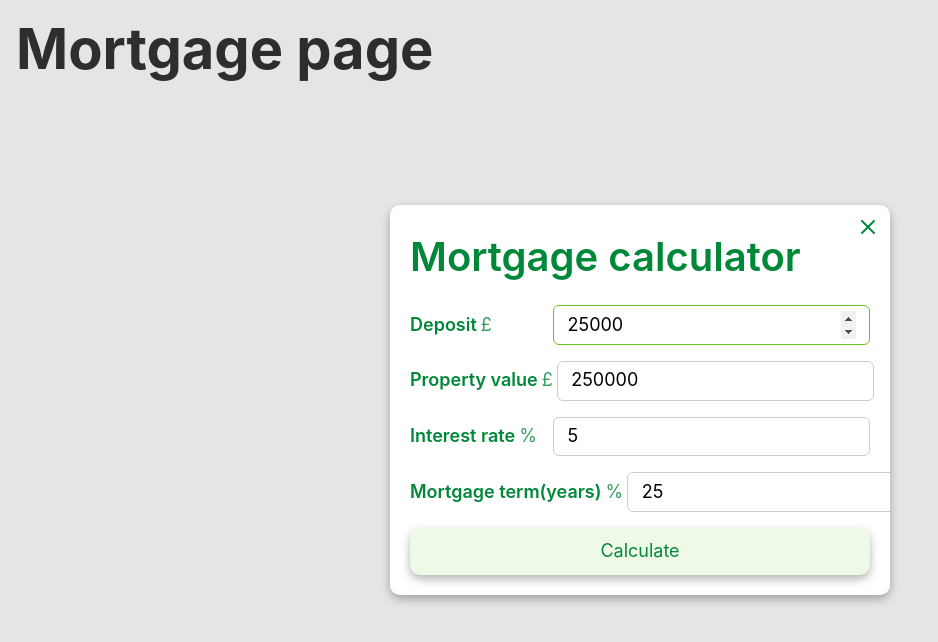
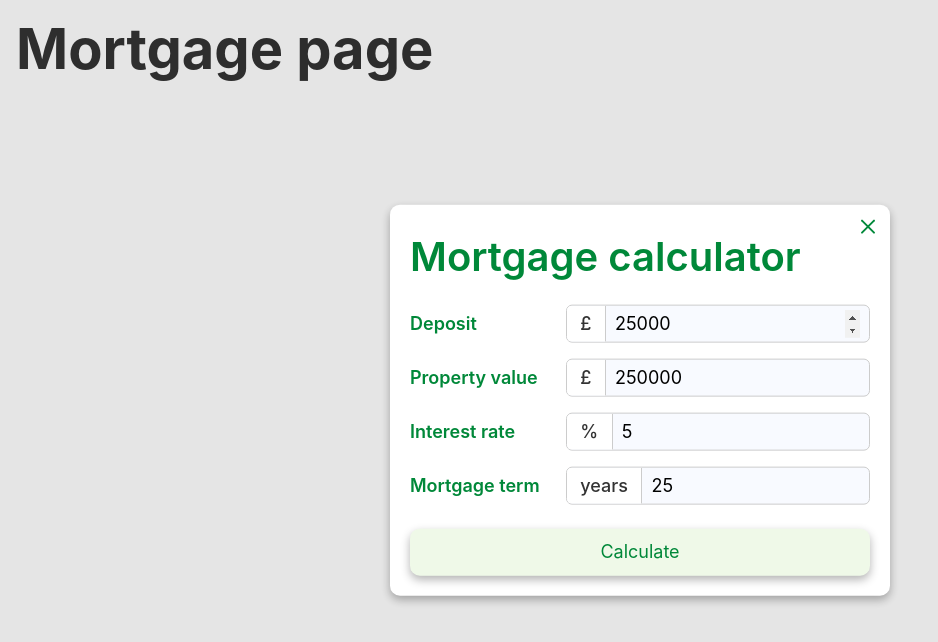
Before and after one commit to magda5281/mortgage-calculator, a React (Create React App) app: page / in a window 1280 px wide. Both pictures are taken after a click on the button "Mortgage calculator". Shown: the top 642 px of the page, without its empty margins (0-938 px from the left). Built offline with nearby package versions, Linux system fonts and the light colour scheme.

Commit message:
Update input fields styles and format

```diff
--- a/src/components/FormField.tsx
+++ b/src/components/FormField.tsx
@@ -8,13 +8,13 @@ interface FieldProps {
 
 export function Field({ label, unit, error, children }: FieldProps) {
   return (
-    <div>
+    <div className="form_group">
       <div className="form_field">
-        <label className="field_label">
-          {label}
-          {unit && <span className="field_unit"> {unit}</span>}
-        </label>
-        {children}
+        <label className="field_label">{label}</label>
+        <div className={`input_wrapper ${unit ? 'has-unit' : ''}`}>
+          {unit && <span className="field_unit">{unit}</span>}
+          {children}
+        </div>
       </div>
       <p className="field_error">{error || ''}</p>
     </div>
--- a/src/components/MortgageCalculatorForm.tsx
+++ b/src/components/MortgageCalculatorForm.tsx
@@ -78,8 +78,8 @@ export const MortgageCalculatorForm = ({
       </Field>
 
       <Field
-        label={'Mortgage term(years)'}
-        unit={'%'}
+        label={'Mortgage term'}
+        unit={'years'}
         error={errors?.mortgageTerm?.message}>
         <input
           type="number"
--- a/src/styles/form.css
+++ b/src/styles/form.css
@@ -2,10 +2,14 @@
   display: flex;
   flex-direction: column;
 }
+
 .form_field {
   display: flex;
   flex-direction: column;
   gap: 0.25rem;
+}
+.form_group:last-of-type {
+  margin-bottom: 0.5rem;
 }
 
 .field_label {
@@ -17,9 +21,38 @@
   white-space: nowrap;
 }
 
+.input_wrapper {
+  display: flex;
+  align-items: center;
+  border: 1px solid #ccc;
+  border-radius: 6px;
+  overflow: hidden;
+  background-color: #f8faff;
+  width: 100%;
+}
+.input_wrapper input {
+  flex: 1;
+  border: none;
+  outline: none;
+  background: transparent;
+}
+
+/* Unit box inside the input wrapper */
 .field_unit {
-  font-weight: normal;
-  opacity: 0.8;
+  padding: 0.2em 0.75em;
+  background-color: #fff;
+  font-weight: 500;
+  color: #333;
+  border-right: 1px solid #ccc;
+  display: flex;
+  align-items: center;
+  height: 100%;
+}
+
+/* If the unit should be on the right (optional) */
+.input_wrapper.unit-right .field_unit {
+  border-right: none;
+  border-left: 1px solid #ccc;
 }
 
 .field_error {
@@ -28,6 +61,7 @@
   margin: 0;
   min-height: 1rem;
   transition: color 0.2s;
+  font-style: italic;
 }
 
 /* On tablets and up */
@@ -36,4 +70,7 @@
     flex-direction: row;
     align-items: center; /* Optional: vertically align items in row layout */
   }
+  .field_error {
+    text-align: end;
+  }
 }
--- a/src/styles/global.css
+++ b/src/styles/global.css
@@ -65,18 +65,19 @@ textarea {
 }
 
 input {
-  padding: 0.25em 0.75em;
+  padding: 0 0.5em;
   border: 1px solid var(--border-primary);
   border-radius: 6px;
   outline: none;
   transition: border 0.2s;
+  width: 100%;
 }
 
 input:focus {
   border-color: var(--brand-color-secondary);
 }
 /* Scale text in small viewports */
-@media (max-width: 400px) {
+@media (max-width: 450px) {
   body {
     font-size: 0.95rem;
   }
```
